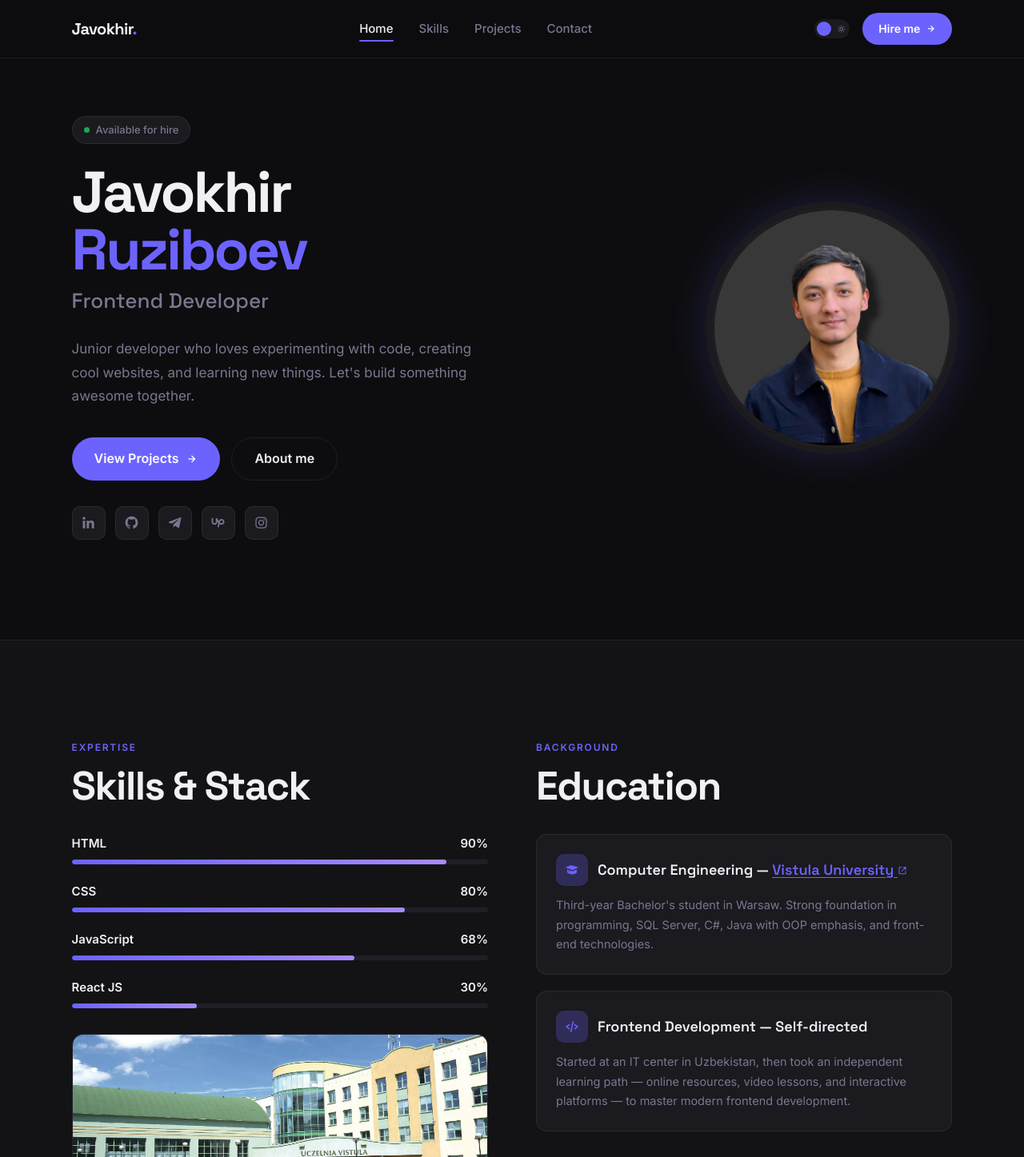
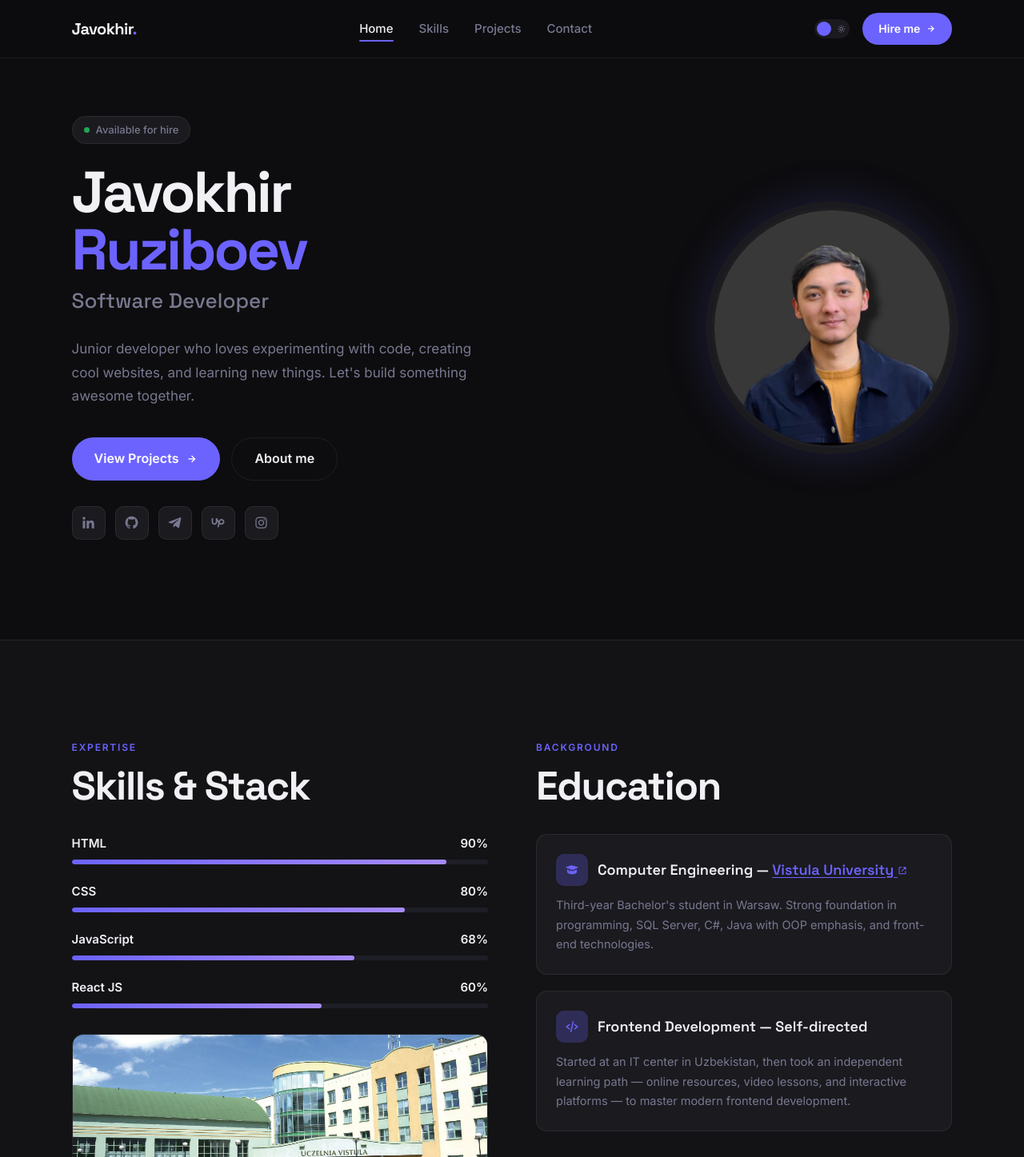
Before and after one commit to Javokhir05/Javokhirbek, a website built with webpack: page portfolio-webpack/public/index.html in a window 1280 px wide. Shown: the top 1447 px of the page at 80% size. Built offline with nearby package versions, Linux system fonts and the light colour scheme.

Commit message:
update title and role to reflect Software Developer; adjust React JS skill percentage

```diff
--- a/portfolio-webpack/public/index.html
+++ b/portfolio-webpack/public/index.html
@@ -4,7 +4,7 @@
 <head>
   <meta charset="UTF-8" />
   <meta name="viewport" content="width=device-width, initial-scale=1.0" />
-  <title>Javokhir — Frontend Developer</title>
+  <title>Javokhir — Software Developer</title>
   <link href="https://unpkg.com/boxicons@2.1.4/css/boxicons.min.css" rel="stylesheet" />
   <link href="https://fonts.googleapis.com/css2?family=Inter:wght@300;400;500;600;700;800&family=Space+Grotesk:wght@400;500;600;700&display=swap" rel="stylesheet" />
 </head>
@@ -56,7 +56,7 @@
         Available for hire
       </div>
       <h1 class="home-name">Javokhir<br><span class="accent">Ruziboev</span></h1>
-      <p class="home-role">Frontend Developer</p>
+      <p class="home-role">Software Developer</p>
       <p class="home-desc">Junior developer who loves experimenting with code, creating cool websites, and learning new things. Let's build something awesome together.</p>
       <div class="home-cta">
         <a href="#portfolio" class="btn-primary">View Projects <i class='bx bx-right-arrow-alt'></i></a>
@@ -109,10 +109,10 @@
           </div>
           <div class="skill-item">
             <div class="skill-header">
-              <span>React JS</span><span class="skill-pct">30%</span>
+              <span>React JS</span><span class="skill-pct">60%</span>
             </div>
             <div class="skill-track">
-              <div class="skill-fill" data-width="30"></div>
+              <div class="skill-fill" data-width="60"></div>
             </div>
           </div>
         </div>
```
